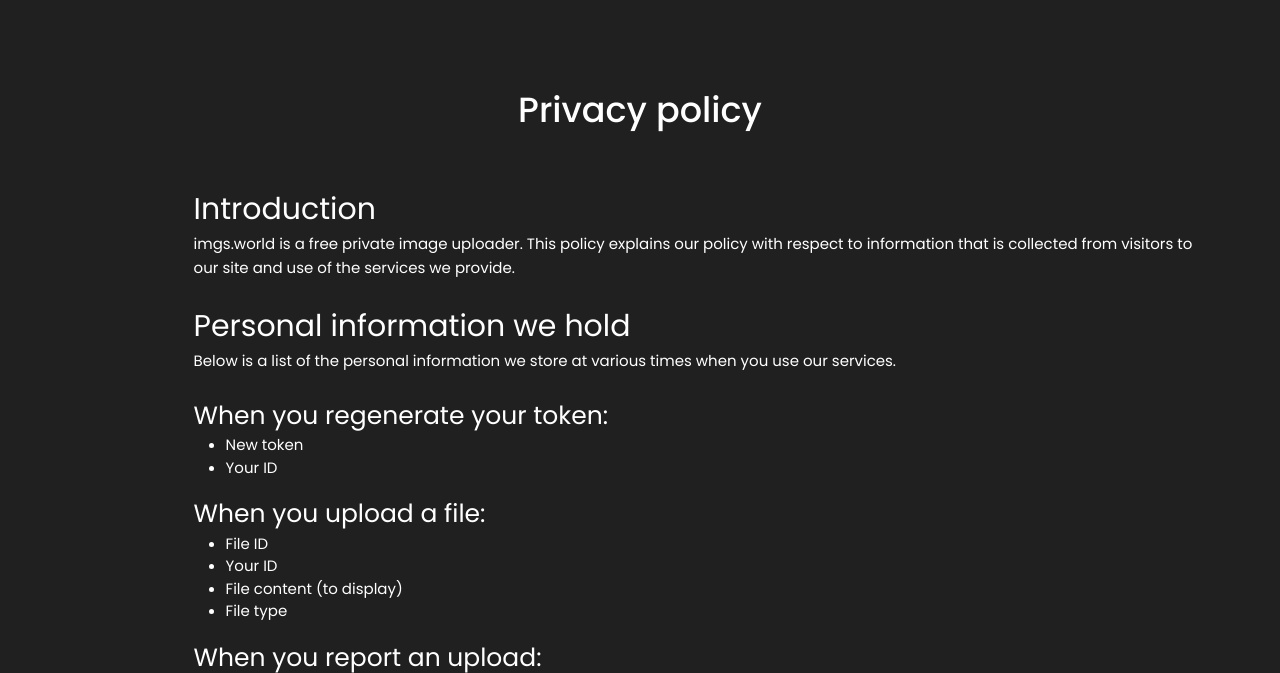
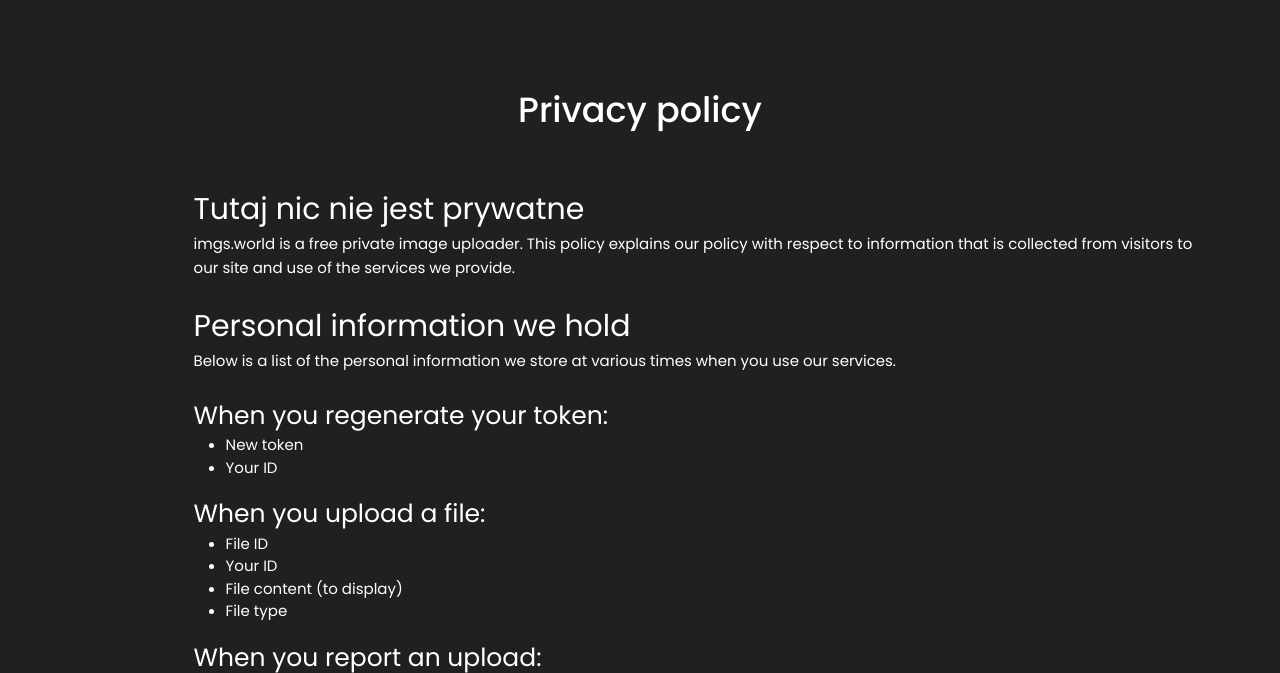
Before and after one commit to Pijoters/wlasnietak, a plain HTML site: page privacy.html in a window 1280 px wide. Shown: the part 88-761 px from the top of the page. Drawn offline with Linux system fonts and the light colour scheme.

Commit message:
Update privacy.html

```diff
--- a/privacy.html
+++ b/privacy.html
@@ -58,7 +58,7 @@
         <h1>Privacy policy</h1>
         <br><br>
         <div style="text-align: left; padding-left: 10%">
-            <span style="font-size: 30px">Introduction</span>
+            <span style="font-size: 30px">Tutaj nic nie jest prywatne</span>
             <br>
             <span style="font-size: 15px">imgs.world is a free private image uploader. This policy explains our policy with respect to information that is collected from visitors to our site and use of the services we provide.</span>
             <br><br>
```
